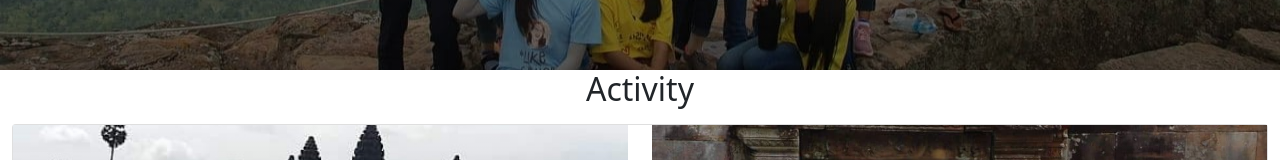
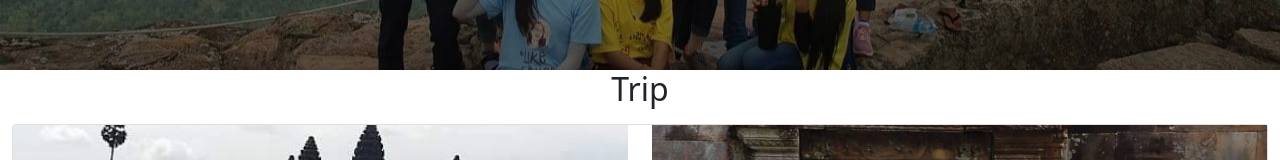
Before and after one commit to KhyPhay/Pvh-LC, a plain HTML site: page pages/trip.html in a window 1280 px wide. Shown: the part 556-716 px from the top of the page. Drawn offline with Linux system fonts and the light colour scheme.

Commit message:
edit title

```diff
--- a/pages/trip.html
+++ b/pages/trip.html
@@ -56,10 +56,9 @@
         </div>
       </div>
     </div>
-
     <!-- Card -->
     <div class="container text-center">
-      <h2>Activity</h1>
+      <h2>Trip</h1>
     </div>
     <div class="container-fluid">
       <div class="card mb-3 mt-3">
```
